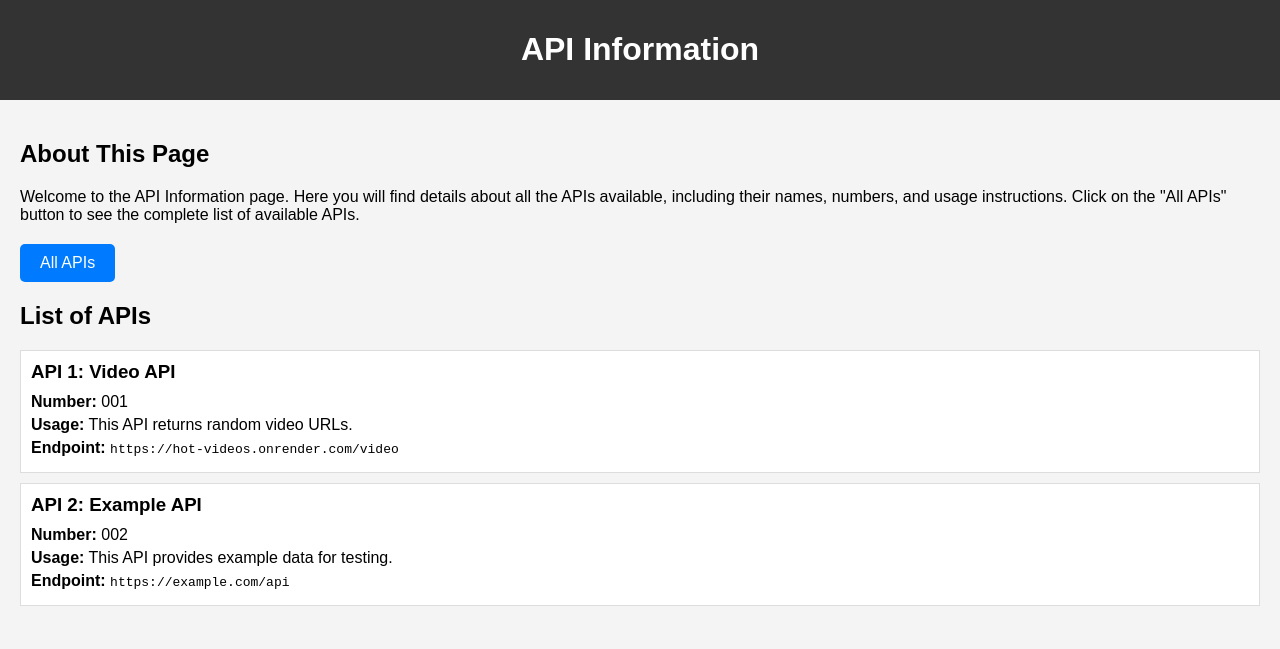
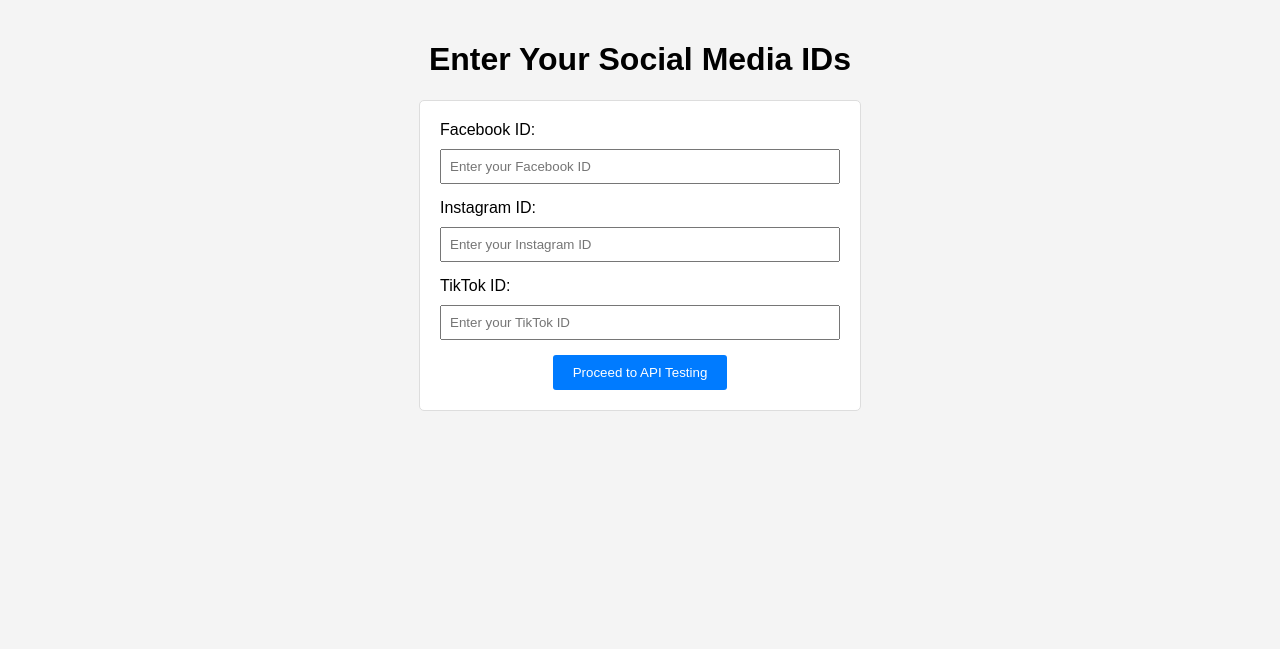
Before and after one commit to Nobita010/NOBITA-API, a plain HTML site: page index.html in a window 1280 px wide. Drawn offline with Linux system fonts and the light colour scheme.

Commit message:
Update index.html

```diff
--- a/index.html
+++ b/index.html
@@ -3,83 +3,82 @@
 <head>
     <meta charset="UTF-8">
     <meta name="viewport" content="width=device-width, initial-scale=1.0">
-    <title>API Information</title>
+    <title>Enter Social Media IDs</title>
     <style>
         body {
             font-family: Arial, sans-serif;
             margin: 0;
-            padding: 0;
+            padding: 20px;
             background-color: #f4f4f4;
         }
-        header {
-            background-color: #333;
-            color: #fff;
-            padding: 10px 0;
+        h1 {
             text-align: center;
         }
-        .container {
+        .form-container {
+            max-width: 400px;
+            margin: 0 auto;
+            background-color: #fff;
             padding: 20px;
+            border: 1px solid #ddd;
+            border-radius: 5px;
         }
-        .info {
-            margin-bottom: 20px;
+        .form-container label {
+            display: block;
+            margin-bottom: 10px;
         }
-        .api-list {
-            list-style: none;
-            padding: 0;
+        .form-container input[type="text"] {
+            width: 100%;
+            padding: 8px;
+            box-sizing: border-box;
+            margin-bottom: 15px;
         }
-        .api-item {
-            background-color: #fff;
-            border: 1px solid #ddd;
-            margin-bottom: 10px;
-            padding: 10px;
-        }
-        .api-item h3 {
-            margin: 0 0 10px 0;
-        }
-        .api-item p {
-            margin: 5px 0;
-        }
-        .button {
-            display: inline-block;
+        .form-container button {
             padding: 10px 20px;
             background-color: #007bff;
             color: #fff;
-            text-decoration: none;
-            border-radius: 5px;
+            border: none;
+            cursor: pointer;
+            border-radius: 3px;
+            display: block;
+            margin: 0 auto;
         }
-        .button:hover {
+        .form-container button:hover {
             background-color: #0056b3;
         }
     </style>
 </head>
 <body>
-    <header>
-        <h1>API Information</h1>
-    </header>
-    <div class="container">
-        <div class="info">
-            <h2>About This Page</h2>
-            <p>Welcome to the API Information page. Here you will find details about all the APIs available, including their names, numbers, and usage instructions. Click on the "All APIs" button to see the complete list of available APIs.</p>
-        </div>
-        <a href="#api-section" class="button">All APIs</a>
-        <div id="api-section" class="info">
-            <h2>List of APIs</h2>
-            <ul class="api-list">
-                <li class="api-item">
-                    <h3>API 1: Video API</h3>
-                    <p><strong>Number:</strong> 001</p>
-                    <p><strong>Usage:</strong> This API returns random video URLs.</p>
-                    <p><strong>Endpoint:</strong> <code>https://hot-videos.onrender.com/video</code></p>
-                </li>
-                <li class="api-item">
-                    <h3>API 2: Example API</h3>
-                    <p><strong>Number:</strong> 002</p>
-                    <p><strong>Usage:</strong> This API provides example data for testing.</p>
-                    <p><strong>Endpoint:</strong> <code>https://example.com/api</code></p>
-                </li>
-                <!-- Add more APIs here -->
-            </ul>
-        </div>
+    <h1>Enter Your Social Media IDs</h1>
+
+    <div class="form-container">
+        <label for="fb-id">Facebook ID:</label>
+        <input type="text" id="fb-id" placeholder="Enter your Facebook ID">
+
+        <label for="insta-id">Instagram ID:</label>
+        <input type="text" id="insta-id" placeholder="Enter your Instagram ID">
+
+        <label for="tiktok-id">TikTok ID:</label>
+        <input type="text" id="tiktok-id" placeholder="Enter your TikTok ID">
+
+        <button onclick="saveAndNavigate()">Proceed to API Testing</button>
     </div>
+
+    <script>
+        function saveAndNavigate() {
+            // Get the entered IDs
+            const fbId = document.getElementById('fb-id').value.trim();
+            const instaId = document.getElementById('insta-id').value.trim();
+            const tiktokId = document.getElementById('tiktok-id').value.trim();
+
+            // Save IDs to session storage (you can use local storage if needed)
+            sessionStorage.setItem('fbId', fbId);
+            sessionStorage.setItem('instaId', instaId);
+            sessionStorage.setItem('tiktokId', tiktokId);
+
+            // Redirect to the API testing page
+            window.location.href = '/apis.html';
+        }
+    </script>
+
 </body>
 </html>
```
